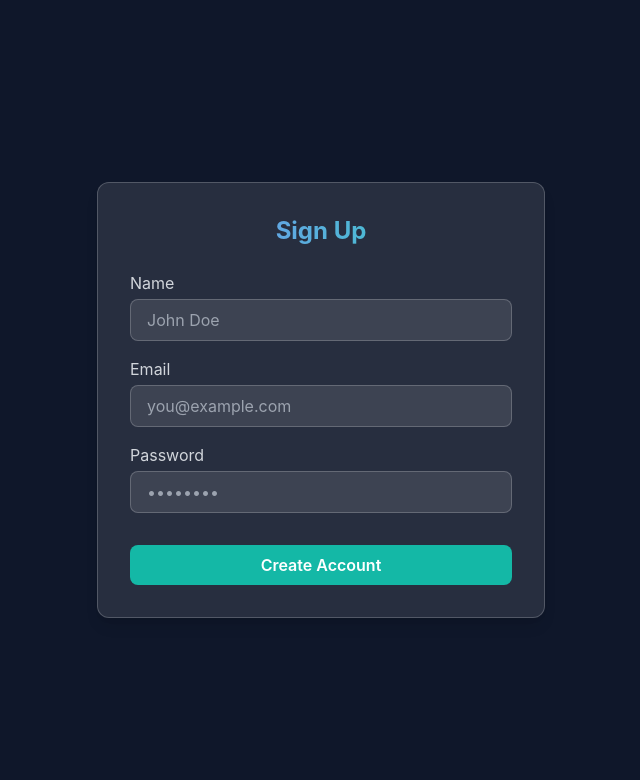
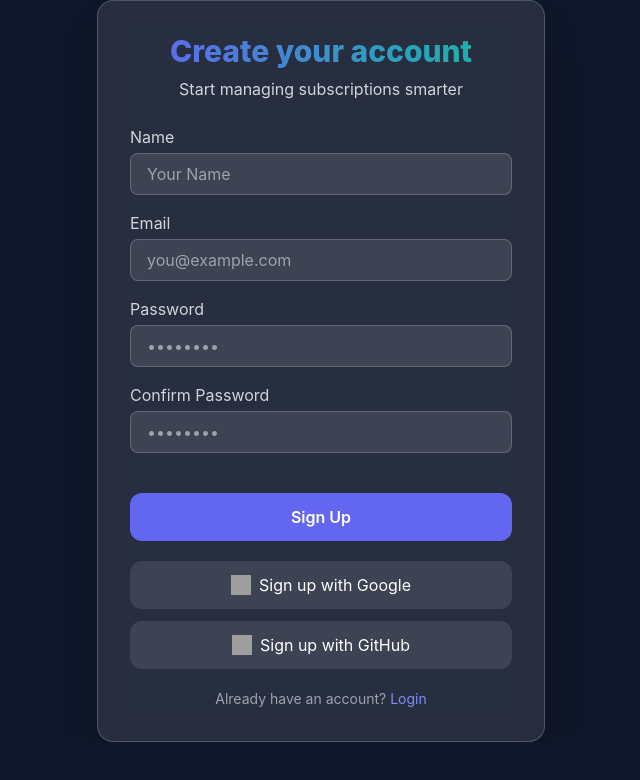
Before and after one commit to mah12-ops/Subscribly-SaaS-Subscription-Dashboard, a React (Vite) app in the folder client/: page /signup in a window 1280 px wide. Shown: the top 780 px of the page, without its empty margins (319-959 px from the left). Built offline with nearby package versions, Linux system fonts and the light colour scheme; grey boxes are pictures that could not be loaded.

Commit message:
make signup and login

```diff
--- a/client/src/pages/LoginPage.tsx
+++ b/client/src/pages/LoginPage.tsx
@@ -2,9 +2,9 @@
 import { useForm } from "react-hook-form";
 import { z } from "zod";
 import { zodResolver } from "@hookform/resolvers/zod";
-import { useNavigate } from "react-router-dom";
 import axios from "axios";
 import { useState } from "react";
+import { useNavigate } from "react-router-dom";
 import FormInput from "../components/FormInput";
 
 const loginSchema = z.object({
@@ -25,26 +25,24 @@ export default function LoginPage() {
   const [loading, setLoading] = useState(false);
   const [errorMsg, setErrorMsg] = useState("");
 
-  const onSubmit = async (data:any) => {
+  const onSubmit = async (formData:any) => {
     try {
       setLoading(true);
       setErrorMsg("");
 
-      const res = await axios.post("http://localhost:8080/api/auth/login", data, {
-        withCredentials: true, // in case you're using cookies/sessions
-      });
+      const res = await axios.post(
+        "http://localhost:8080/api/auth/login",
+        formData,
+        { withCredentials: true }
+      );
 
-      if (res.data?.success) {
-        // Save token if returned
-        if (res.data.token) {
-          localStorage.setItem("token", res.data.token);
-        }
-        navigate("/dashboard"); // ✅ redirect after login
-      } else {
-        setErrorMsg(res.data?.message || "Login failed");
-      }
+      console.log("✅ Login success:", res.data);
+
+      // Navigate after success
+      navigate("/dashboard");
     } catch (err:any) {
-      setErrorMsg(err.response?.data?.message || "Server error, try again.");
+      console.error("❌ Login error:", err.response?.data || err.message);
+      setErrorMsg(err.response?.data?.message || "Invalid email or password");
     } finally {
       setLoading(false);
     }
@@ -89,16 +87,6 @@ export default function LoginPage() {
         >
           {loading ? "Logging in..." : "Login"}
         </button>
-
-        <p className="text-sm text-center text-gray-300 mt-4">
-          Don’t have an account?{" "}
-          <a
-            href="/signup"
-            className="text-accent font-medium hover:underline"
-          >
-            Sign up
-          </a>
-        </p>
       </form>
     </div>
   );
--- a/client/src/pages/SignupPage.tsx
+++ b/client/src/pages/SignupPage.tsx
@@ -1,34 +1,162 @@
-// src/pages/SignupPage.jsx
+// src/pages/SignupPage.tsx
 import { useForm } from "react-hook-form";
 import { z } from "zod";
 import { zodResolver } from "@hookform/resolvers/zod";
+import axios from "axios";
+import { useState } from "react";
+import { useNavigate, Link } from "react-router-dom";
 import FormInput from "../components/FormInput";
-import axios from "axios";
 
-const signupSchema = z.object({
-  name: z.string().min(2, "Name is required"),
-  email: z.string().email("Invalid email"),
-  password: z.string().min(6, "Password must be at least 6 chars"),
-});
+const signupSchema = z
+  .object({
+    name: z.string().min(2, "Name is required"),
+    email: z.string().email("Invalid email"),
+    password: z.string().min(6, "Password must be at least 6 chars"),
+    confirmPassword: z.string().min(6, "Confirm your password"),
+  })
+  .refine((data) => data.password === data.confirmPassword, {
+    message: "Passwords do not match",
+    path: ["confirmPassword"],
+  });
+
+type SignupForm = z.infer<typeof signupSchema>;
 
 export default function SignupPage() {
-  const { register, handleSubmit, formState: { errors } } = useForm({
+  const {
+    register,
+    handleSubmit,
+    formState: { errors },
+  } = useForm<SignupForm>({
     resolver: zodResolver(signupSchema),
   });
 
-  const onSubmit = (data:any) => {
-    console.log("Signup data", data);
-    axios.post("/api/auth/signup", data)
+  const navigate = useNavigate();
+  const [loading, setLoading] = useState(false);
+  const [errorMsg, setErrorMsg] = useState("");
+
+  const onSubmit = async (formData: SignupForm) => {
+    try {
+      setLoading(true);
+      setErrorMsg("");
+
+      const res = await axios.post(
+        "http://localhost:8080/api/auth/signup",
+        formData,
+        { withCredentials: true }
+      );
+
+      console.log("✅ Signup success:", res.data);
+      navigate("/dashboard"); // go to dashboard
+    } catch (err: any) {
+      console.error("❌ Signup error:", err.response?.data || err.message);
+      setErrorMsg(err.response?.data?.message || "Signup failed");
+    } finally {
+      setLoading(false);
+    }
   };
 
   return (
-    <div className="min-h-screen flex justify-center items-center bg-dark px-6">
-      <form onSubmit={handleSubmit(onSubmit)} className="bg-white/10 p-8 rounded-xl shadow-lg w-full max-w-md border border-white/20">
-        <h2 className="text-2xl font-bold mb-6 text-center bg-gradient-to-r from-indigo-400 to-teal-400 bg-clip-text text-transparent">Sign Up</h2>
-        <FormInput label="Name" name="name" register={register} errors={errors} placeholder="John Doe" />
-        <FormInput label="Email" name="email" register={register} errors={errors} type="email" placeholder="you@example.com" />
-        <FormInput label="Password" name="password" register={register} errors={errors} type="password" placeholder="••••••••" />
-        <button className="w-full mt-4 px-4 py-2 rounded-lg bg-teal-500 hover:bg-teal-600 text-white font-semibold transition">Create Account</button>
+    <div className="max-h-full w-full  flex justify-center items-center bg-gradient-to-br from-primary-dark to-dark overflow-hidden ">
+      <form
+        onSubmit={handleSubmit(onSubmit)}
+        className="bg-white/10 backdrop-blur-md p-6 md:p-8 rounded-2xl shadow-2xl w-full max-w-md border border-white/20"
+      >
+        {/* Greeting */}
+        <h2 className="text-3xl font-extrabold mb-2 text-center bg-gradient-to-r from-primary to-accent bg-clip-text text-transparent">
+          Create your account
+        </h2>
+        <p className="text-gray-300 text-center mb-6">
+          Start managing subscriptions smarter
+        </p>
+
+        {/* Error */}
+        {errorMsg && (
+          <p className="text-red-400 text-sm text-center mb-3">{errorMsg}</p>
+        )}
+
+        {/* Inputs */}
+        <FormInput
+          label="Name"
+          name="name"
+          register={register}
+          errors={errors}
+          type="text"
+          placeholder="Your Name"
+        />
+
+        <FormInput
+          label="Email"
+          name="email"
+          register={register}
+          errors={errors}
+          type="email"
+          placeholder="you@example.com"
+        />
+
+        <FormInput
+          label="Password"
+          name="password"
+          register={register}
+          errors={errors}
+          type="password"
+          placeholder="••••••••"
+        />
+
+        <FormInput
+          label="Confirm Password"
+          name="confirmPassword"
+          register={register}
+          errors={errors}
+          type="password"
+          placeholder="••••••••"
+        />
+
+        {/* Submit */}
+        <button
+          type="submit"
+          disabled={loading}
+          className="w-full mt-6 px-4 py-3 rounded-xl bg-primary hover:bg-primary-dark text-white font-semibold transition disabled:opacity-50"
+        >
+          {loading ? "Signing up..." : "Sign Up"}
+        </button>
+
+        {/* Social Signup */}
+        <div className="mt-5 flex flex-col gap-3">
+          <button
+            type="button"
+            className="w-full px-4 py-3 rounded-xl bg-white/10 text-white hover:bg-white/20 transition flex items-center justify-center gap-2"
+          >
+            <img
+              src="https://cdn.jsdelivr.net/gh/devicons/devicon/icons/google/google-original.svg"
+              alt="Google"
+              className="w-5 h-5"
+            />
+            Sign up with Google
+          </button>
+
+          <button
+            type="button"
+            className="w-full px-4 py-3 rounded-xl bg-white/10 text-white hover:bg-white/20 transition flex items-center justify-center gap-2"
+          >
+            <img
+              src="https://cdn.jsdelivr.net/gh/devicons/devicon/icons/github/github-original.svg"
+              alt="GitHub"
+              className="w-5 h-5"
+            />
+            Sign up with GitHub
+          </button>
+        </div>
+
+        {/* Link to login */}
+        <p className="mt-5 text-center text-gray-400 text-sm">
+          Already have an account?{" "}
+          <Link
+            to="/login"
+            className="text-indigo-400 hover:underline hover:text-indigo-300"
+          >
+            Login
+          </Link>
+        </p>
       </form>
     </div>
   );
```
